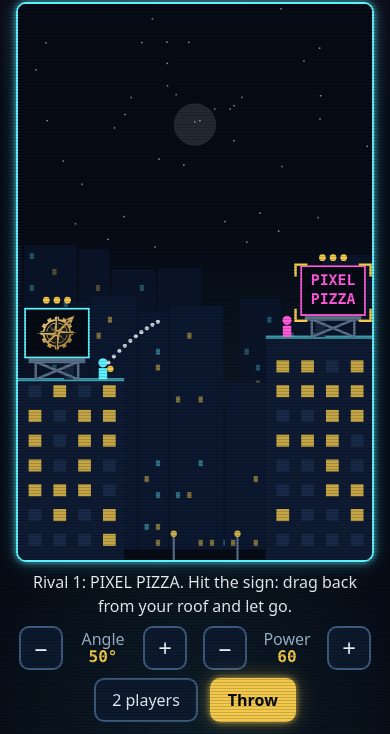
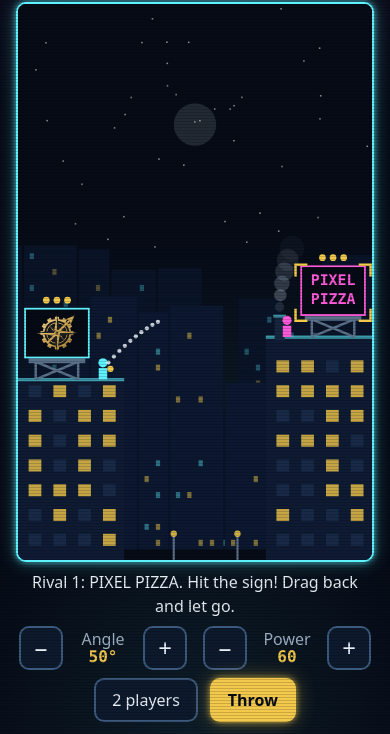
Before and after one commit to notchup-hq/arcade, a plain HTML site: page games/lob/index.html in a window 390 px wide. Shown: the part 110-844 px from the top of the page. Drawn offline with Linux system fonts and the light colour scheme.

Commit message:
fix(lob): keep the street's size and show the wind smoke on phones
- The status line is always two lines high and its messages are shorter, so a longer message no longer rescales the street when the turn changes
- The wind smoke rises from a small chimney on the rival's roof, beside its thrower and clear of the billboard; on a phone the old rooftop chimneys hid behind the billboards

```diff
--- a/games/lob/main.js
+++ b/games/lob/main.js
@@ -189,7 +189,7 @@ function startMatch() {
   ui.badge.className = 'badge-logo';
   setPrimary('throw');
   showAll();
-  say(twoPlayers ? 'Player 1: hit the sign on the right roof. Drag back and let go, or use the buttons.' : `Rival ${run.level + 1}: ${rival.sign}. Hit the sign: drag back from your roof and let go.`);
+  say(twoPlayers ? 'Player 1: hit the sign. Drag back and let go.' : `Rival ${run.level + 1}: ${rival.sign}. Hit the sign! Drag back and let go.`);
 }
 
 function startFresh() {
--- a/games/lob/scene.js
+++ b/games/lob/scene.js
@@ -51,7 +51,7 @@ function skyline(ctx, rand, from, to, { top, base, wall, windowOn, lit }) {
   }
 }
 
-/** A rooftop building with its lit windows and a chimney; it runs off the edge of the picture. */
+/** A rooftop building with its lit windows; it runs off the edge of the picture. */
 function building(ctx, c, rand, side, reach) {
   const x0 = side.dir > 0 ? reach[0] : side.x0;
   const x1 = side.dir > 0 ? side.x1 : reach[1];
@@ -65,11 +65,24 @@ function building(ctx, c, rand, side, reach) {
   }
   ctx.fillStyle = 'rgb(94 242 255 / 0.6)';   // the lit edge of the roof
   ctx.fillRect(x0, side.roof - 0.5, x1 - x0, 0.9);
-  ctx.fillStyle = '#16263f';
-  ctx.fillRect(chimneyX(side), side.roof, 2.8, 5);
 }
 
-const chimneyX = (side) => (side.dir > 0 ? side.x1 - 17 : side.x0 + 14);
+/**
+ * The chimney whose smoke shows the wind: on the rival's roof, at the inner edge beside its thrower, so the
+ * billboard never hides it (a chimney beside the billboard did, on a phone) and the street stays clear.
+ */
+function stackOf(stage) {
+  const side = stage.sides.right;
+  return { x: side.x0 + 3.9, base: side.roof, top: side.roof + 6 };
+}
+
+function paintStack(g, stage) {
+  const { x, base, top } = stackOf(stage);
+  g.fillStyle = '#16263f';
+  g.fillRect(x - 1.4, base - 1, 2.8, top - base + 1);
+  g.fillStyle = 'rgb(94 242 255 / 0.55)';   // a lit rim on top, like the roof
+  g.fillRect(x - 1.8, top - 0.5, 3.6, 0.8);
+}
 
 let cached = null;
 
@@ -133,23 +146,24 @@ function paintStreet(g, w, h, c, stage) {
   }
   building(g, c, rand, left, reach);
   building(g, c, rand, right, reach);
+  paintStack(g, stage);
   g.restore();
 }
 
-const SMOKE_PUFFS = 5;
+const SMOKE_PUFFS = 6;
 const SMOKE_PERIOD = 9000; // ms for a puff to rise to the top: slow enough to stay in the background
 
 /**
  * Smoke that leans with the wind: puffs rise from the chimney, swelling and fading, and drift sideways the
  * more the higher they are and the stronger it blows. `t` is the time in ms (0 for a still picture).
  */
-function smoke(ctx, side, wind, t) {
-  const cx = chimneyX(side) + 1.4;
+function smoke(ctx, stage, wind, t) {
+  const { x, top } = stackOf(stage);
   for (let k = 0; k < SMOKE_PUFFS; k++) {
     const u = (t / SMOKE_PERIOD + k / SMOKE_PUFFS) % 1;
-    ctx.fillStyle = `rgb(200 215 235 / ${0.3 * (1 - u) * Math.min(1, u * 8)})`;
+    ctx.fillStyle = `rgb(205 220 240 / ${0.34 * (1 - u) * Math.min(1, u * 8)})`;
     ctx.beginPath();
-    ctx.arc(cx + wind * 0.45 * u * u * 8, side.roof + 6 + u * 14, 1 + u * 2.2, 0, Math.PI * 2);
+    ctx.arc(x + wind * 0.5 * u * u * 9, top + 1.5 + u * 20, 1.2 + u * 2.6, 0, Math.PI * 2);
     ctx.fill();
   }
 }
@@ -287,8 +301,7 @@ export function drawScene(ctx, w, h, c, view) {
   ctx.translate(ox, h);
   ctx.scale(s, -s);
 
-  smoke(ctx, left, view.wind, view.smoke);
-  smoke(ctx, right, view.wind, view.smoke);
+  smoke(ctx, stage, view.wind, view.smoke);
   ownSign(ctx, c, left.board, left.roof, view.hits.left);
   rivalSign(ctx, c, right.board, right.roof, view.hits.right, view.rival.sign, view.rival.colour);
   brackets(ctx, c, stage.sides[view.target].board);
--- a/styles.css
+++ b/styles.css
@@ -550,6 +550,7 @@ body.game { height: 100dvh; min-height: 0; }
   overflow: hidden;
 }
 .scene { display: block; width: 100%; height: 100%; touch-action: none; cursor: crosshair; user-select: none; -webkit-user-select: none; -webkit-touch-callout: none; }
+.game[data-game="lob"] .status { height: 3em; overflow: hidden; } /* two lines always, so the street never resizes when the words change */
 .aim { display: flex; flex-wrap: wrap; justify-content: center; gap: 0.5rem 1rem; }
 .stepper { display: flex; align-items: center; gap: 0.25rem; }
 .stepper button { font-size: 1.5rem; line-height: 1; padding: 0; touch-action: manipulation; }
```
Also changed, not shown: 2 other files.
